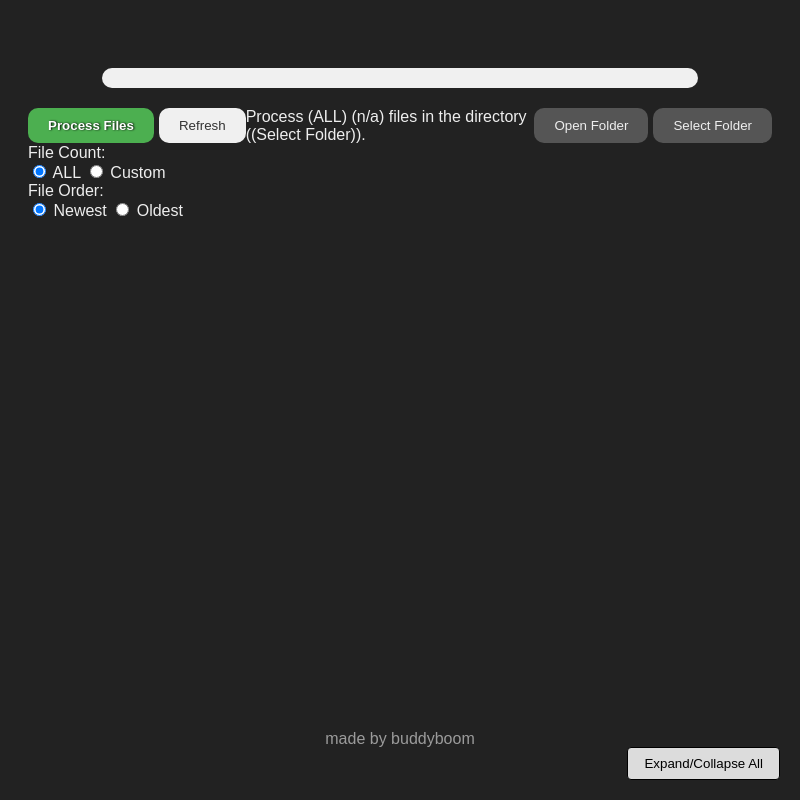
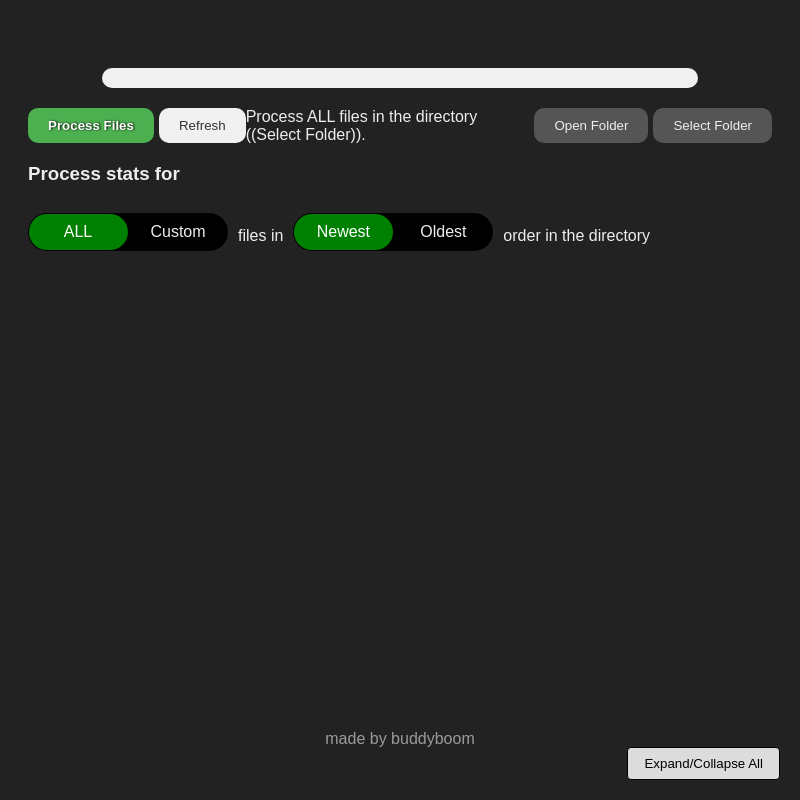
Before and after one commit to buddyboom/slippi-stats-doubles, an Electron app: page src/index.html in a window 800 px wide. Drawn offline with Linux system fonts and the light colour scheme; no server answers.

```diff
--- a/src/index.html
+++ b/src/index.html
@@ -513,6 +513,84 @@
         ::-webkit-scrollbar-thumb:hover {
             background-color: #888;
         }
+
+        .options-container {
+            display: flex;
+            align-items: center;
+        }
+
+        fieldset {
+            border: 0;
+            margin: 0;
+            padding: 0;
+        }
+
+        fieldset:not(:last-child) {
+            padding-bottom: 18px;
+        }
+
+        .option {
+            display: flex;
+            align-items: center;
+            /* margin-right: 20px; */
+        }
+
+        legend {
+            /* padding-bottom: 8px; */
+            text-transform: uppercase;
+        }
+
+        .radio-block {
+            position: relative;
+            display: flex;
+            min-width: 200px;
+            /* border: dashed black 1px; */
+            border-radius: 20px;
+            background-color: #000000;
+            margin-top: 10px;
+        }
+
+        .selected {
+            position: absolute;
+            top: 1px;
+            left: 1px;
+            width: calc(50% - 1px);
+            height: calc(100% - 2px);
+            border-radius: 20px;
+            transition: transform 0.2s;
+            background-color: green;
+        }
+
+        label {
+            position: relative;
+            z-index: 100;
+            width: 50%;
+            padding: 10px;
+            transition: color 0.2s;
+            text-align: center;
+            cursor: pointer;
+        }
+
+        input[type=radio]:checked + label {
+            color: #FFF;
+        }
+
+        input[type=radio]:checked + .off-label + .selected {
+        transform: translateX(100%);
+        }
+
+        .sr-only, input[type=radio] {
+            position: absolute;
+            width: 1px;
+            height: 1px;
+            margin: -1px;
+            padding: 0;
+            overflow: hidden;
+            clip: rect(1px, 1px, 1px, 1px);
+            border: 0;
+            clip-path: inset(50%);
+            white-space: nowrap;
+        }
     </style>
 </head>
 <body>
@@ -534,27 +612,38 @@
             <!-- The processing options will be dynamically added here -->
         </div>
 
+        <h3>Process stats for</h3>
         <div class="options-container">
             <div class="option">
-                <label>File Count:</label>
-                <div class="radio-group">
+                <!-- <label>Process stats for</label> -->
+                <fieldset>
+                    <!-- <legend>File Count:</legend> -->
+                    <div class="radio-block">
                         <input type="radio" id="allFiles" name="fileCount" value="ALL" checked>
                         <label for="allFiles">ALL</label>
                         <input type="radio" id="customFiles" name="fileCount" value="CUSTOM">
-                    <label for="customFiles">Custom</label>
+                        <label for="customFiles" class="off-label">Custom</label>
+                        <span class="selected" aria-hidden="true"></span>
                     </div>
                     <input type="number" id="customFileCount" placeholder="Enter a number" style="display: none;">
+                </fieldset>
+                <label>files in</label>
             </div>
             <div class="option">
-                <label>File Order:</label>
-                <div class="radio-group">
+                <fieldset>
+                    <!-- <legend>File Order:</legend> -->
+                    <div class="radio-block">
                         <input type="radio" id="descending" name="fileOrder" value="Descending" checked>
                         <label for="descending">Newest</label>
                         <input type="radio" id="ascending" name="fileOrder" value="Ascending">
-                    <label for="ascending">Oldest</label>
+                        <label for="ascending" class="off-label">Oldest</label>
+                        <span class="selected" aria-hidden="true"></span>
+                    </div>
+                </fieldset>
+                <label>order in the directory</label>
             </div>
         </div>
-        </div>
+
     </header>
     <div style="height: 20px;"></div>
 
--- a/src/renderer.js
+++ b/src/renderer.js
@@ -646,7 +646,7 @@
 
     // Display selected folder or prompt to select folder if none is selected
     if (selectedFolder) {
-        processingOptionsText.textContent = `Process (${fileCountSelect.value}) (${fileCountSelect.value === 'ALL' ? 'n/a' : fileOrderSelect.value}) files in the directory (${selectedFolder}).`;
+        processingOptionsText.textContent = `Process ${fileCountSelect.value} ${fileCountSelect.value === 'ALL' ? '' : fileOrderSelect.value} files in the directory (${selectedFolder}).`;
     } else {
         processingOptionsText.textContent = 'Select a folder to process files.';
     }
```
Lines whose indentation alone changed are shown as unchanged.
